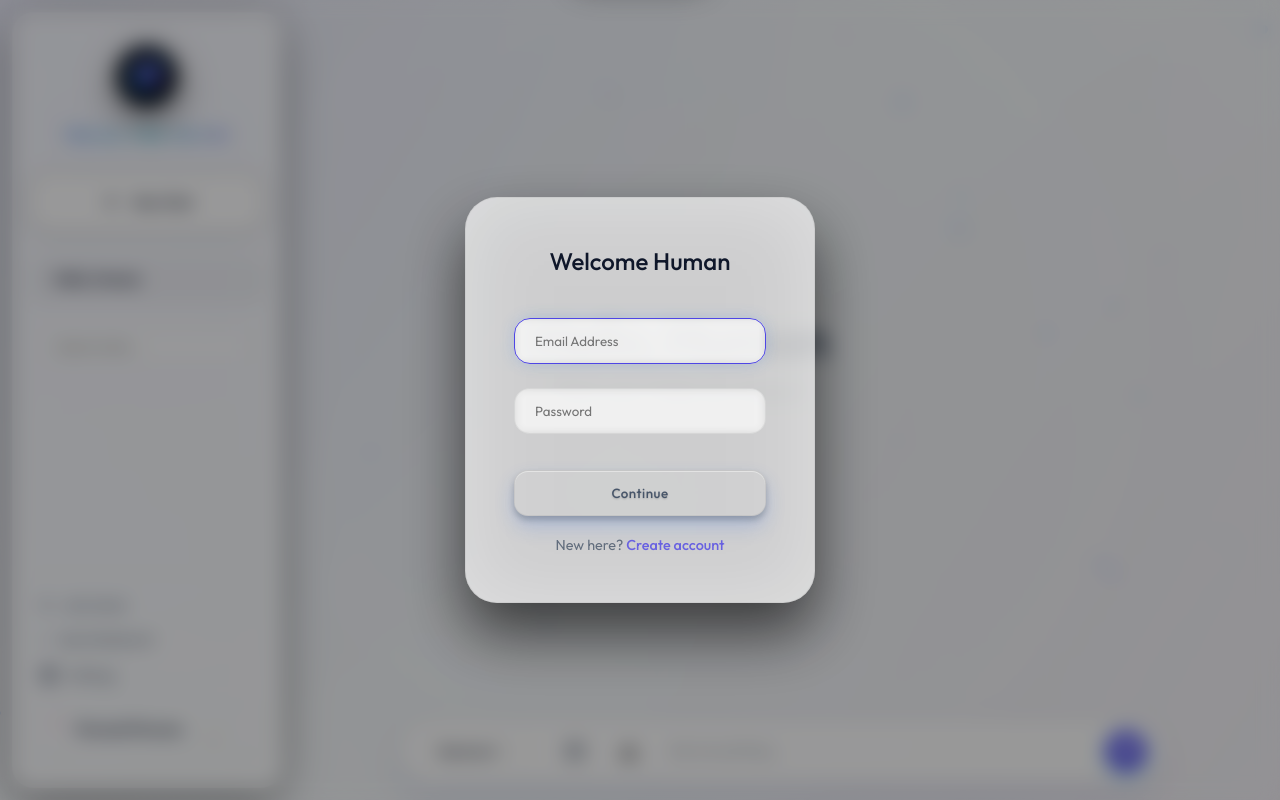
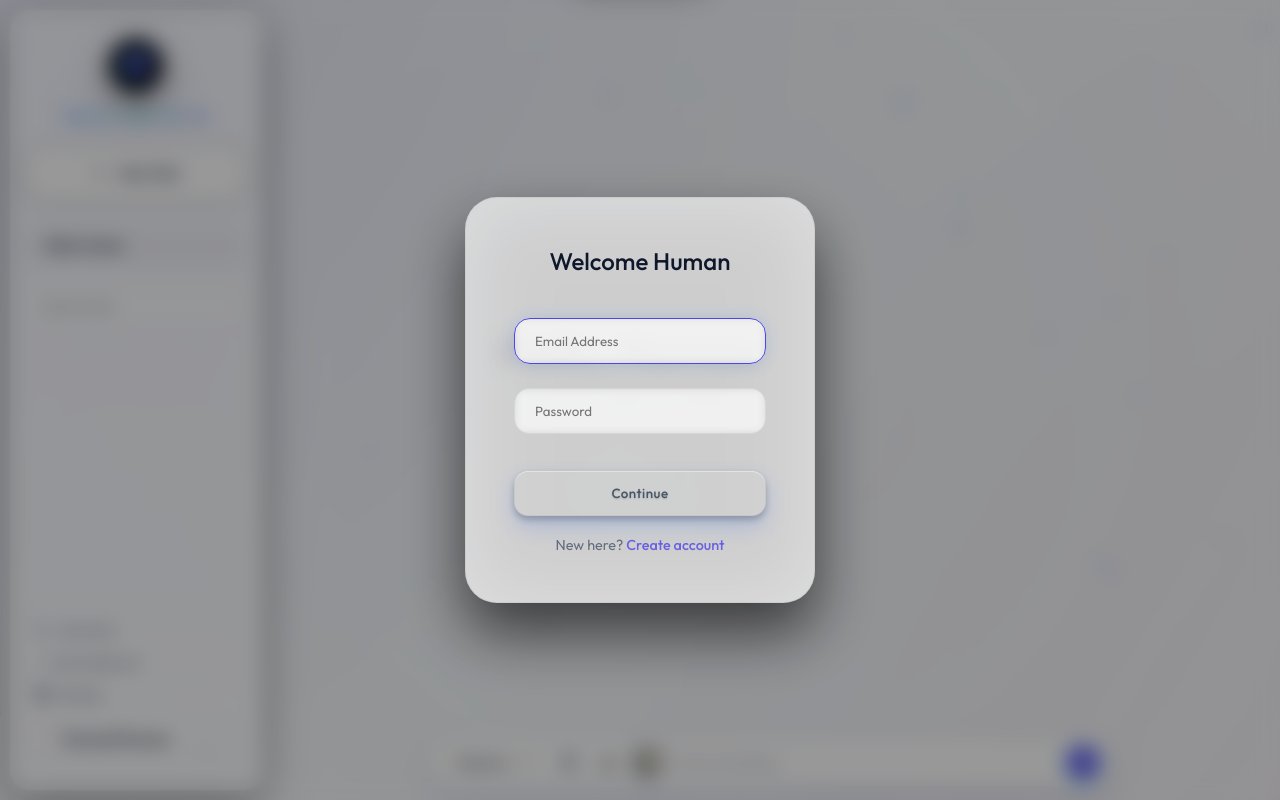
Before and after one commit to aniruddhakumarpaul/The-All-Time-Helper, a FastAPI app: page / in a window 1280 px wide. Run offline with FastAPI, Linux system fonts and the light colour scheme; some libraries are stand-ins or nearby versions.

Commit message:
Tighten desktop layout and icon density

```diff
--- a/static/css/compact_density.css
+++ b/static/css/compact_density.css
@@ -1,192 +1,337 @@
 /* compact_density.css
- * Desktop density pass for normal 100% browser zoom.
- * Loaded after style_v3.css via bootstrap.js. Mobile breakpoints stay governed by style_v3.css.
+ * Tighter desktop density pass for normal 100% browser zoom.
+ * Loaded after style_v3.css through animations.css. Mobile breakpoints stay governed by style_v3.css.
  */
 @media (min-width: 851px) {
     #sidebar {
-        width: 288px;
-        padding: 16px;
-        margin: 12px 0 12px 12px;
-        border-radius: 22px;
+        width: 268px;
+        padding: 14px;
+        margin: 10px 0 10px 10px;
+        border-radius: 20px;
     }
 
     .logo-box {
-        margin-bottom: 22px;
-        padding: 6px 0;
+        margin-bottom: 16px;
+        padding: 4px 0;
     }
 
     .logo-container {
-        width: 82px;
-        height: 82px;
+        width: 72px;
+        height: 72px;
     }
 
     .logo-img {
-        width: 66px;
-        height: 66px;
+        width: 56px;
+        height: 56px;
+        border-width: 1px;
     }
 
     .logo-text {
-        font-size: 0.82rem;
-        letter-spacing: 1.5px;
-        margin-top: 10px;
-        gap: 6px;
+        font-size: 0.74rem;
+        letter-spacing: 1.2px;
+        margin-top: 8px;
+        gap: 5px;
     }
 
     .new-chat {
-        padding: 15px;
-        border-radius: 16px;
-        margin-bottom: 16px;
-        gap: 10px;
+        padding: 12px 13px;
+        border-radius: 14px;
+        margin-bottom: 13px;
+        gap: 8px;
+        font-size: 0.84rem;
+    }
+
+    .new-chat svg,
+    .set-btn svg,
+    .history-actions svg,
+    .del-chat-btn svg,
+    .tool-icon svg {
+        width: 16px;
+        height: 16px;
+        stroke-width: 2.2;
     }
 
     .user-profile {
-        padding: 12px !important;
-        margin-bottom: 14px !important;
-        border-radius: 14px !important;
+        padding: 10px !important;
+        margin-bottom: 12px !important;
+        border-radius: 13px !important;
+        gap: 9px !important;
+    }
+
+    #sidebar-greet {
+        font-size: 0.82rem !important;
+    }
+
+    #user-info {
+        font-size: 0.66rem !important;
+    }
+
+    .search-box {
+        padding: 0 8px !important;
+        margin-bottom: 8px !important;
+    }
+
+    #hist-search {
+        padding: 7px 10px !important;
+        border-radius: 9px !important;
+        font-size: 0.75rem !important;
     }
 
     .history-item {
-        padding: 10px 13px;
-        border-radius: 13px;
-        font-size: 0.86rem;
+        padding: 8px 11px;
+        border-radius: 12px;
+        font-size: 0.8rem;
+        gap: 8px;
+    }
+
+    .history-actions {
+        gap: 4px;
+    }
+
+    .del-chat-btn {
+        padding: 3px;
+        border-radius: 5px;
     }
 
     .bottom-nav {
-        padding-top: 14px;
+        padding-top: 12px;
     }
 
     .set-btn {
-        padding: 9px 10px;
-        border-radius: 10px;
-        font-size: 0.84rem;
-        gap: 10px;
+        padding: 8px 9px;
+        border-radius: 9px;
+        font-size: 0.78rem;
+        gap: 8px;
+    }
+
+    .persona-switch-item {
+        padding: 8px 9px !important;
+        border-radius: 10px !important;
     }
 
     #main-view {
-        max-width: 1020px;
+        max-width: 960px;
     }
 
     #welcome {
-        max-width: 780px;
-        padding: 0 32px;
+        max-width: 720px;
+        padding: 0 28px;
     }
 
     .greet-text {
-        font-size: 3.2rem;
-        letter-spacing: -1.4px;
+        font-size: 2.85rem;
+        letter-spacing: -1.2px;
     }
 
     .sub-text {
-        font-size: 1.35rem;
+        font-size: 1.18rem;
     }
 
     #chat-area {
-        padding: 28px 42px 28px 42px;
+        padding: 22px 34px 24px 34px;
     }
 
     .msg {
-        margin-bottom: 24px;
+        margin-bottom: 19px;
     }
 
     .av-wrap {
-        gap: 10px;
-        margin-bottom: 6px;
+        gap: 8px;
+        margin-bottom: 5px;
     }
 
     .av,
     .b-av {
-        width: 34px;
-        height: 34px;
+        width: 30px;
+        height: 30px;
+        font-size: 0.76rem;
     }
 
     .orb-svg {
-        width: 26px;
-        height: 26px;
+        width: 22px;
+        height: 22px;
+    }
+
+    .av-label {
+        font-size: 0.72rem !important;
+    }
+
+    .av-wrap:hover .u-av {
+        width: 140px !important;
+        border-radius: 16px;
+        padding: 0 12px;
+    }
+
+    .u-av .full-name {
+        font-size: 0.75rem;
     }
 
     .txt {
-        font-size: 0.98rem;
-        line-height: 1.58;
-        padding: 13px 17px;
-        max-width: 740px;
+        font-size: 0.93rem;
+        line-height: 1.5;
+        padding: 11px 15px;
+        max-width: 700px;
+        border-radius: 18px 18px 18px 4px;
+    }
+
+    .u-msg .txt {
+        border-radius: 18px 18px 4px 18px;
     }
 
     .txt>div pre {
-        padding: 12px 14px;
-        margin: 0.5em 0;
+        padding: 10px 12px;
+        margin: 0.45em 0;
+        border-radius: 8px;
+    }
+
+    .txt>div pre code {
+        font-size: 0.8em;
     }
 
     .chat-rendered-img {
-        max-height: 440px;
-        border-radius: 14px;
-        margin: 10px 0;
+        max-height: 380px;
+        border-radius: 12px;
+        margin: 8px 0;
     }
 
     .ai-img-loading {
-        min-height: 220px;
+        min-height: 190px;
     }
 
     #input-wrap {
-        padding: 10px 0 18px 0;
+        padding: 8px 0 14px 0;
     }
 
     .pill-bar-container {
-        max-width: 760px;
+        max-width: 710px;
     }
 
     .pill-bar {
-        padding: 8px 12px 8px 18px;
-        gap: 10px;
-        border-radius: 34px;
+        padding: 6px 10px 6px 14px;
+        gap: 7px;
+        border-radius: 28px;
     }
 
     #prompt {
-        font-size: 0.86rem;
-        line-height: 1.55;
-        padding: 8px;
-        max-height: 160px;
+        font-size: 0.82rem;
+        line-height: 1.45;
+        padding: 7px;
+        max-height: 140px;
     }
 
     #model-toggle {
-        transform: scale(0.94);
-        transform-origin: left center;
+        padding: 6px 10px !important;
+        border-radius: 18px !important;
+        font-size: 0.74rem !important;
+        max-width: 168px;
+        transform: none;
+    }
+
+    #model-toggle svg,
+    .action-btn svg,
+    .tool-btn svg,
+    .img-btn svg,
+    .send-btn svg,
+    #export-chat-btn svg,
+    #main-send-btn svg {
+        width: 16px;
+        height: 16px;
+        stroke-width: 2.2;
     }
 
     .action-btn,
     .tool-btn,
     .img-btn {
-        transform: scale(0.94);
+        width: 32px !important;
+        min-width: 32px !important;
+        height: 32px !important;
+        padding: 0 !important;
+        border-radius: 50% !important;
+        display: inline-flex !important;
+        align-items: center !important;
+        justify-content: center !important;
+        transform: none;
+    }
+
+    #main-send-btn,
+    .send-btn {
+        width: 34px !important;
+        min-width: 34px !important;
+        height: 34px !important;
+    }
+
+    #stop-btn {
+        padding: 6px 11px !important;
+        border-radius: 18px !important;
+        font-size: 0.76rem !important;
+        gap: 6px !important;
+    }
+
+    .stop-pulse {
+        width: 8px !important;
+        height: 8px !important;
+    }
+
+    .model-dropdown {
+        border-radius: 14px !important;
+        padding: 6px !important;
+    }
+
+    .model-opt,
+    .dropdown-header {
+        font-size: 0.76rem !important;
+        padding: 7px 9px !important;
+        border-radius: 8px !important;
     }
 
     .email-draft-card {
-        padding: 14px !important;
-        border-radius: 14px !important;
+        padding: 12px !important;
+        border-radius: 13px !important;
+    }
+
+    .email-draft-header strong {
+        font-size: 0.86rem !important;
+    }
+
+    .email-draft-grid {
+        gap: 6px 9px !important;
+    }
+
+    .email-draft-input,
+    .email-draft-body-input {
+        font-size: 0.78rem !important;
+        padding: 7px 9px !important;
+        border-radius: 8px !important;
     }
 
     .email-draft-preview {
-        min-height: 135px !important;
+        min-height: 120px !important;
     }
 }
 
 @media (min-width: 851px) and (max-width: 1280px) {
     #sidebar {
-        width: 270px;
+        width: 252px;
     }
 
     #main-view {
-        max-width: calc(100vw - 300px);
+        max-width: calc(100vw - 276px);
     }
 
     #chat-area {
-        padding-left: 32px;
-        padding-right: 32px;
+        padding-left: 26px;
+        padding-right: 26px;
     }
 
     .txt {
-        max-width: 700px;
+        max-width: 660px;
     }
 
     .chat-rendered-img {
-        max-height: 400px;
+        max-height: 340px;
+    }
+
+    .pill-bar-container {
+        max-width: 680px;
     }
 }
```
